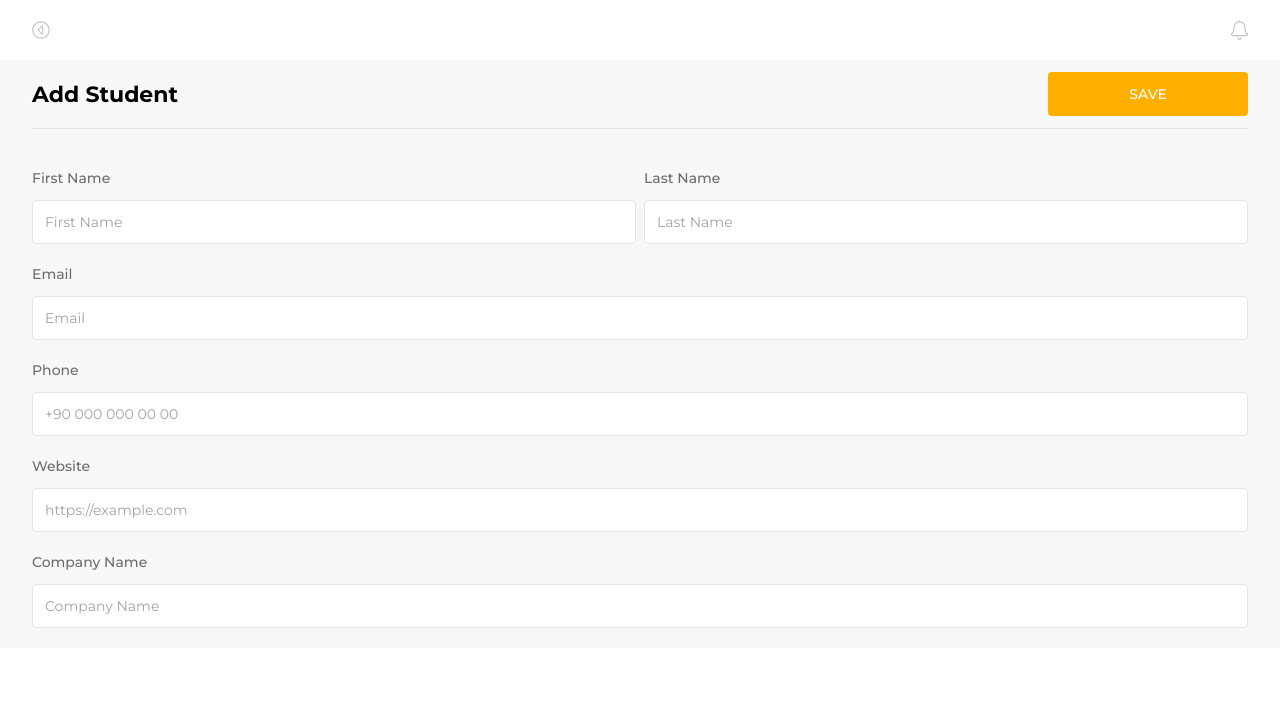
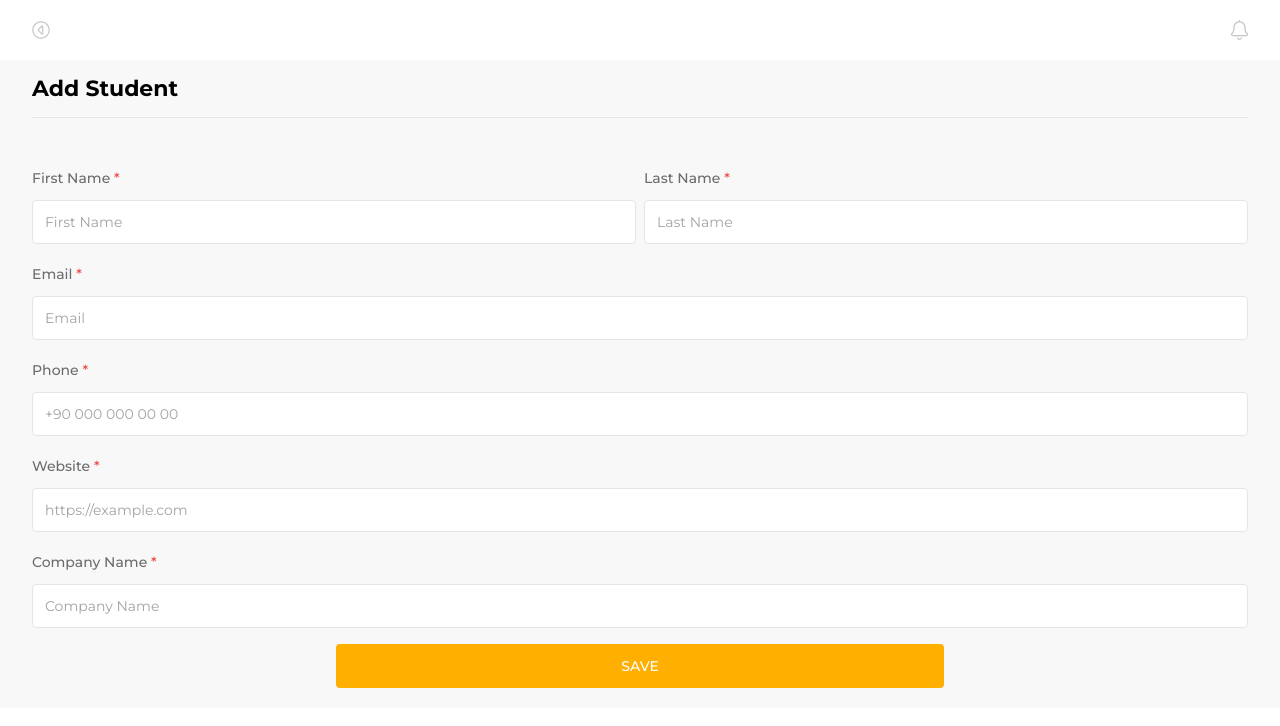
Before and after one commit to kadiraydinli/simple-student-manage-panel, a Next.js app: page /students/add in a window 1280 px wide. Shown: the top 726 px of the page. Built offline with nearby package versions, Linux system fonts and the light colour scheme.

Commit message:
fixes formik

```diff
--- a/app/login/components/LoginCard.tsx
+++ b/app/login/components/LoginCard.tsx
@@ -1,4 +1,8 @@
 "use client";
+
+import { Formik, Form as FormikForm } from "formik";
+import toast from "react-hot-toast";
+import * as Yup from "yup";
 
 import Box from "@/components/Box";
 import Button from "@/components/Button";
@@ -7,6 +11,21 @@ import useAuth from "@/hooks/useAuth";
 
 const LoginCard = () => {
 	const { onLogin } = useAuth();
+
+	const validationSchema = Yup.object({
+		email: Yup.string().email("Invalid email address").required("Required"),
+		password: Yup.string()
+			.min(6, "Must be at least 6 characters")
+			.required("Required"),
+	});
+
+	const handleSubmit = async (values: { email: string; password: string }) => {
+		try {
+			onLogin();
+		} catch {
+			toast.error("Something went wrong!");
+		}
+	};
 
 	return (
 		<Box>
@@ -22,19 +41,33 @@ const LoginCard = () => {
 				</span>
 			</div>
 
-			<form action="" className="w-full">
-				<Input type="email" placeholder="Enter your email" labelTitle="Email" />
+			<Formik
+				initialValues={{ email: "", password: "" }}
+				validationSchema={validationSchema}
+				onSubmit={handleSubmit}
+			>
+				{({ isSubmitting }) => (
+					<FormikForm className="w-full">
 						<Input
+							name="email"
+							labelTitle="Email"
+							placeholder="Email"
+							type="email"
+						/>
+
+						<Input
+							name="password"
 							type="password"
 							placeholder="Enter your password"
 							labelTitle="Password"
 							autoComplete="on"
 						/>
-
-				<Button className="mt-8" onClick={onLogin}>
-					Tıkla
+						<Button type="submit" className="mt-8">
+							{isSubmitting ? "Loading..." : "SIGN IN"}
 						</Button>
-			</form>
+					</FormikForm>
+				)}
+			</Formik>
 
 			<div className="mt-7 font-normal text-sm text-[--text]">
 				Forgot your password?&nbsp;
--- a/app/students/add/page.tsx
+++ b/app/students/add/page.tsx
@@ -1,6 +1,6 @@
 "use client";
 
-import React, { useState } from "react";
+import React from "react";
 import toast from "react-hot-toast";
 import { useRouter } from "next/navigation";
 
@@ -15,11 +15,8 @@ interface AddStudentProps {}
 const AddStudent: React.FC<AddStudentProps> = ({}) => {
 	const router = useRouter();
 	const emptyUser = Object.create(null) as UserType;
-	const [student, setStudent] = useState<UserType>(emptyUser);
 
-	console.log(student);
-
-	const onAddStudent = async () => {
+	const onAddStudent = async (student: UserType) => {
 		const res = await fetch("/api/students/add", {
 			method: "POST",
 			body: JSON.stringify(student),
@@ -35,12 +32,9 @@ const AddStudent: React.FC<AddStudentProps> = ({}) => {
 	return (
 		<div className="h-full bg-[--background] flex flex-col">
 			<Header />
-			<PageHeader
-				title="Add Student"
-				buttonProps={{ children: "SAVE", onClick: onAddStudent }}
-			/>
+			<PageHeader title="Add Student" />
 			<div className="flex flex-1 py-5 px-8 overflow-hidden overflow-y-hidden justify-center">
-				<Form student={student} onChangeStudent={setStudent} />
+				<Form student={emptyUser} onSubmit={onAddStudent} />
 			</div>
 		</div>
 	);
--- a/app/students/components/Form.tsx
+++ b/app/students/components/Form.tsx
@@ -1,73 +1,124 @@
 "use client";
+
+import { Formik, Form as FormikForm } from "formik";
+import { toast } from "react-hot-toast";
+import * as Yup from "yup";
 
 import Input from "@/components/Input";
 import { UserType } from "@/types";
+import Button from "@/components/Button";
 
 interface FormProps {
 	student: UserType | null;
-	onChangeStudent: (student: UserType) => void;
+	onSubmit: (student: UserType) => void;
 }
 
-const Form: React.FC<FormProps> = ({ student, onChangeStudent }) => {
-	const onChange = (key: string, value: string) => {
+const Form: React.FC<FormProps> = ({ student, onSubmit }) => {
+	const validationSchema = Yup.object({
+		firstName: Yup.string()
+			.max(15, "Must be 15 characters or less")
+			.required("Required"),
+		lastName: Yup.string()
+			.max(20, "Must be 20 characters or less")
+			.required("Required"),
+		email: Yup.string().email("Invalid email address").required("Required"),
+		phone: Yup.number().required("Required"),
+		domain: Yup.string().url().required("Required"),
+		companyName: Yup.string()
+			.max(15, "Must be 15 characters or less")
+			.required("Required"),
+	});
+
+	const handleSubmit = async (
+		values: Pick<
+			UserType,
+			"firstName" | "lastName" | "email" | "phone" | "domain"
+		> & { companyName: string }
+	) => {
+		try {
 			if (student) {
-			onChangeStudent({ ...student, [key]: value });
+				onSubmit({
+					...student,
+					firstName: values.firstName,
+					lastName: values.lastName,
+					email: values.email,
+					phone: values.phone,
+					domain: values.domain,
+					company: { name: values.companyName },
+				});
 			}
-	};
-
-	const onChangeCompanyName = (e: React.ChangeEvent<HTMLInputElement>) => {
-		if (student) {
-			onChangeStudent({ ...student, company: { name: e.target.value } });
+		} catch {
+			toast.error("Something went wrong!");
 		}
 	};
 
 	return (
-		<form className="w-full">
+		<Formik
+			initialValues={{
+				firstName: student?.firstName || "",
+				lastName: student?.lastName || "",
+				email: student?.email || "",
+				phone: student?.phone || "",
+				domain: student?.domain || "",
+				companyName: student?.company?.name || "",
+			}}
+			validationSchema={validationSchema}
+			onSubmit={handleSubmit}
+		>
+			{({ isSubmitting }) => (
+				<FormikForm className="w-full">
 					<div className="flex flex-row gap-2">
 						<Input
+							name="firstName"
 							labelTitle="First Name"
 							placeholder="First Name"
+							required
 							type="text"
-					value={student?.firstName || ""}
-					onChange={(e) => onChange("firstName", e.target.value)}
 						/>
 						<Input
+							name="lastName"
 							labelTitle="Last Name"
 							placeholder="Last Name"
+							required
 							type="text"
-					value={student?.lastName || ""}
-					onChange={(e) => onChange("lastName", e.target.value)}
 						/>
 					</div>
 					<Input
+						name="email"
 						labelTitle="Email"
 						placeholder="Email"
+						required
 						type="email"
-				value={student?.email || ""}
-				onChange={(e) => onChange("email", e.target.value)}
 					/>
 					<Input
+						name="phone"
 						labelTitle="Phone"
 						placeholder="+90 000 000 00 00"
+						required
 						type="tel"
-				value={student?.phone || ""}
-				onChange={(e) => onChange("phone", e.target.value)}
 					/>
 					<Input
+						name="domain"
 						labelTitle="Website"
 						placeholder="https://example.com"
+						required
 						type="url"
-				value={student?.domain || ""}
-				onChange={(e) => onChange("domain", e.target.value)}
 					/>
 					<Input
+						name="companyName"
 						labelTitle="Company Name"
 						placeholder="Company Name"
+						required
 						type="text"
-				value={student?.company?.name || ""}
-				onChange={onChangeCompanyName}
 					/>
-		</form>
+					<div className="flex w-full justify-center mt-4">
+						<Button type="submit" className="w-1/2">
+							{isSubmitting ? "Loading..." : "SAVE"}
+						</Button>
+					</div>
+				</FormikForm>
+			)}
+		</Formik>
 	);
 };
 
--- a/app/students/edit/[id]/page.tsx
+++ b/app/students/edit/[id]/page.tsx
@@ -1,6 +1,6 @@
 "use client";
 
-import { useEffect, useState } from "react";
+import { useCallback, useEffect, useMemo, useState } from "react";
 import { toast } from "react-hot-toast";
 import { useRouter } from "next/navigation";
 
@@ -9,6 +9,7 @@ import PageHeader from "@/components/PageHeader";
 import { UserType } from "@/types";
 
 import Form from "../../components/Form";
+import LoadingState from "@/components/LoadingState";
 
 interface EditStudentProps {
 	params: {
@@ -18,45 +19,59 @@ interface EditStudentProps {
 
 const EditStudent: React.FC<EditStudentProps> = ({ params }) => {
 	const router = useRouter();
+	const [loading, setLoading] = useState<boolean>(true);
 	const [student, setStudent] = useState<UserType | null>(null);
 
 	useEffect(() => {
 		const getData = async () => {
 			if (params?.id) {
+				setLoading(true);
 				const res = await fetch(`/api/students/${params.id}`, {
 					method: "GET",
 				});
 				const result: UserType = await res.json();
 
 				setStudent(result);
+				setLoading(false);
 			}
 		};
 
 		getData();
 	}, [params]);
 
-	const onEditStudent = async () => {
+	const onEditStudent = useCallback(
+		async (newStudent: UserType) => {
 			const res = await fetch(`/api/students/${params.id}`, {
 				method: "PUT",
-			body: JSON.stringify(student),
+				body: JSON.stringify(newStudent),
 			});
+			console.log(newStudent);
 			const result: UserType = await res.json();
 
 			if (result) {
 				toast.success("Edited!");
 				router.push("/students");
 			}
-	};
+		},
+		[params.id, router]
+	);
+
+	const content = useMemo(() => {
+		if (loading) {
+			return <LoadingState />;
+		}
+
+		if (student) {
+			return <Form student={student} onSubmit={onEditStudent} />;
+		}
+	}, [loading, onEditStudent, student]);
 
 	return (
 		<div className="h-full bg-[--background] flex flex-col">
 			<Header />
-			<PageHeader
-				title="Edit Student"
-				buttonProps={{ children: "SAVE", onClick: onEditStudent }}
-			/>
+			<PageHeader title="Edit Student" />
 			<div className="flex flex-1 py-5 px-8 overflow-hidden overflow-y-hidden justify-center">
-				<Form student={student} onChangeStudent={setStudent} />
+				{content}
 			</div>
 		</div>
 	);
--- a/components/Input.tsx
+++ b/components/Input.tsx
@@ -1,19 +1,30 @@
+import { ErrorMessage, Field } from "formik";
 import { forwardRef } from "react";
 import { twMerge } from "tailwind-merge";
 
 interface InputProps extends React.InputHTMLAttributes<HTMLInputElement> {
 	labelTitle?: string;
+	required?: boolean;
 }
 
 const Input = forwardRef<HTMLInputElement, InputProps>(
-	({ labelTitle, className, type, disabled, ...props }, ref) => {
+	(
+		{ labelTitle, required, name, className, type, disabled, ...props },
+		ref
+	) => {
 		return (
 			<div className="flex w-full flex-col">
-				<label className="mb-3 mt-5 font-medium text-sm text-[--text]">
+				<label
+					htmlFor={name}
+					className="mb-3 mt-5 font-medium text-sm text-[--text]"
+				>
 					{labelTitle}
+
+					{required && <span className="text-red-500">&nbsp;*</span>}
 				</label>
-				<input
+				<Field
 					type={type}
+					name={name}
 					className={twMerge(
 						`
                         flex
@@ -37,6 +48,11 @@ const Input = forwardRef<HTMLInputElement, InputProps>(
 					ref={ref}
 					{...props}
 				/>
+				<ErrorMessage
+					name={name}
+					component="div"
+					className="text-red-500 text-xs font-medium mt-1"
+				/>
 			</div>
 		);
 	}
```
Lines whose indentation alone changed are shown as unchanged.
